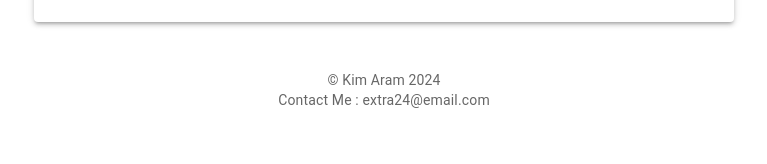
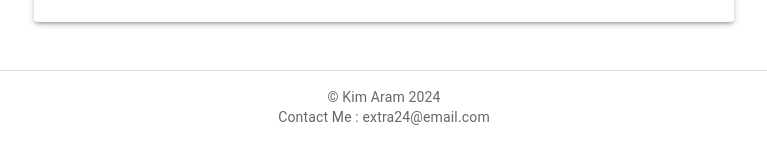
Before and after one commit to extra24/React_WebProject, a React (Create React App) app in the folder popcorn-portal/: page / in a window 1280 px wide. Shown: the part 886-1050 px from the top of the page, without its empty margins (256-1023 px from the left). Before the commit the page ends 1020 px from the top, so only its background shows below. Built offline with nearby package versions, Linux system fonts and the light colour scheme.

Commit message:
footer divider 추가

```diff
--- a/popcorn-portal/src/components/Footer.js
+++ b/popcorn-portal/src/components/Footer.js
@@ -1,5 +1,5 @@
 import React from "react";
-import { Box, Typography } from "@mui/material";
+import { Box, Typography, Divider } from "@mui/material";
 
 //Footer 컴포넌트
 const Footer = () => {
@@ -11,6 +11,8 @@ const Footer = () => {
         textAlign: "center",
       }}
     >
+      <Divider />
+      <Box sx={{ p: 2 }}>
         <Typography variant="body2" color="text.secondary">
           &copy; Kim Aram {new Date().getFullYear()}
         </Typography>
@@ -18,6 +20,7 @@ const Footer = () => {
           Contact Me : extra24@email.com
         </Typography>
       </Box>
+    </Box>
   );
 };
 
```
Lines whose indentation alone changed are shown as unchanged.
